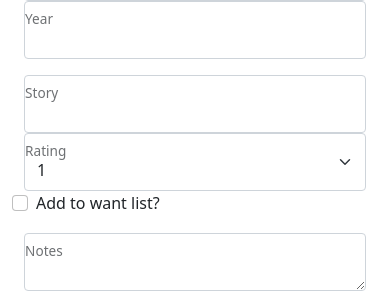
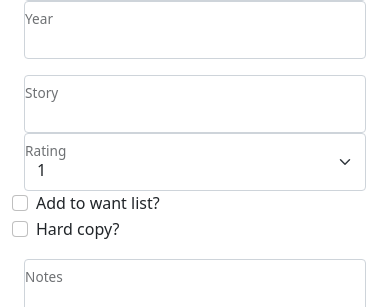
Before and after one commit to GrossmanPro/SpinnerRack, a PHP site: page /ComicFormView.php in a window 390 px wide. Shown: the part 365-672 px from the top of the page. Run offline with PHP 8.4, Linux system fonts and the light colour scheme; data that the repository does not hold is empty; some libraries are stand-ins or nearby versions.

Commit message:
Added format (hard copy/digital) field to Comic views/controller

```diff
--- a/src/ComicFormController.php
+++ b/src/ComicFormController.php
@@ -24,6 +24,12 @@ try {
         $comic->setWantList(true);
     } else {
         $comic->setWantList(false);
+    }
+
+    if (array_key_exists('hardCopy', $_POST)) {
+        $comic->setHardCopy(true);
+    } else {
+        $comic->setHardCopy(false);
     }
 
     $comic->saveComic($pdo);
--- a/src/ComicFormView.php
+++ b/src/ComicFormView.php
@@ -65,6 +65,12 @@ print drawHeader('Add New Comic');
                   Add to want list?
                 </label>
             </div>
+            <div class="form-check col-md-2">
+                <input class="form-check-input" type="checkbox" value="" id="hardCopy" name="hardCopy">
+                <label class="form-check-label" for="hardCopy">
+                  Hard copy?
+                </label>
+            </div>
         </div>
         <div class="row mb-3">
             <div class="form-floating col-md-6">
--- a/src/ComicSaveView.php
+++ b/src/ComicSaveView.php
@@ -4,8 +4,8 @@ require_once 'Setup.php';
 $comicId = filter_input(INPUT_GET, 'comicId', FILTER_SANITIZE_NUMBER_INT);
 $comic = new Comic();
 $comic->loadComicById($pdo, $comicId);
-
 $wantList = ($comic->getWantList()) ? 'YES' : 'NO';
+$hardCopy = ($comic->getHardCopy()) ? 'HARD COPY' : 'DIGITAL';
 
 $title = new Title();
 $title->loadTitleById($pdo, $comic->getTitleId());
@@ -57,6 +57,10 @@ print drawHeader('Comic Saved');
                 <td>Want List?</td>
                 <td><?php print $wantList; ?></td>
             </tr>
+            <tr>
+                <td>Format</td>
+                <td><?php print $hardCopy; ?></td>
+            </tr>
         </tbody>
     </table>
     <a class="btn btn-primary" href="/comics/add">Add another comic?</a>
```
